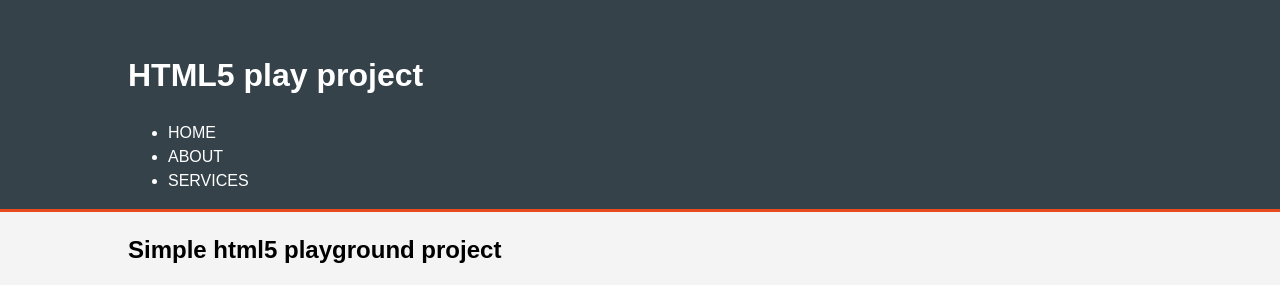
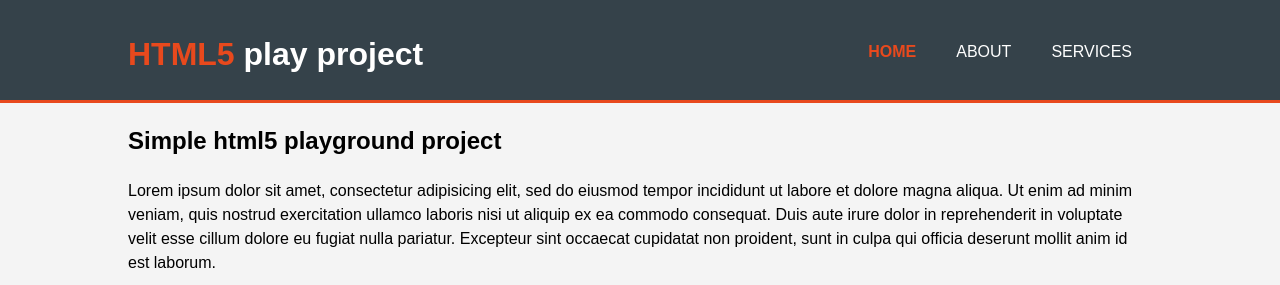
Before and after one commit to DavidBasil/html5, a plain HTML site: page index.html in a window 1280 px wide. Shown: the top 285 px of the page. Drawn offline with Linux system fonts and the light colour scheme.

Commit message:
modify style.css

```diff
--- a/css/style.css
+++ b/css/style.css
@@ -11,6 +11,11 @@ body {
 	width: 80%;
 	margin: auto;
 	overflow: hidden;
+}
+
+ul {
+	margin: 0;
+	padding: 0;
 }
 
 header {
@@ -27,3 +32,32 @@ header a {
 	text-transform: uppercase;
 	font-size: 16px;
 }
+
+header li {
+	float: left;
+	display: inline;
+	padding: 0 20px 0 20px;
+}
+
+header #branding {
+	float: left;
+}
+
+header #branding h1 {
+	margin: 0;
+}
+
+header nav {
+	float: right;
+	margin-top: 10px;
+}
+
+header .highlight,
+header .current a {
+	color: #e8491d;
+	font-weight: bold;
+}
+
+header a:hover {
+	color: #ccc;
+}
--- a/index.html
+++ b/index.html
@@ -13,12 +13,12 @@
 		<div class="container">
 
 			<div id="branding">
-				<h1>HTML5 play project</h1>
+				<h1><span class="highlight">HTML5</span> play project</h1>
 			</div>
 
 			<nav>
 				<ul>
-					<li>
+					<li class="current">
 						<a href="index.html">Home</a>
 					</li>
 					<li>
```
